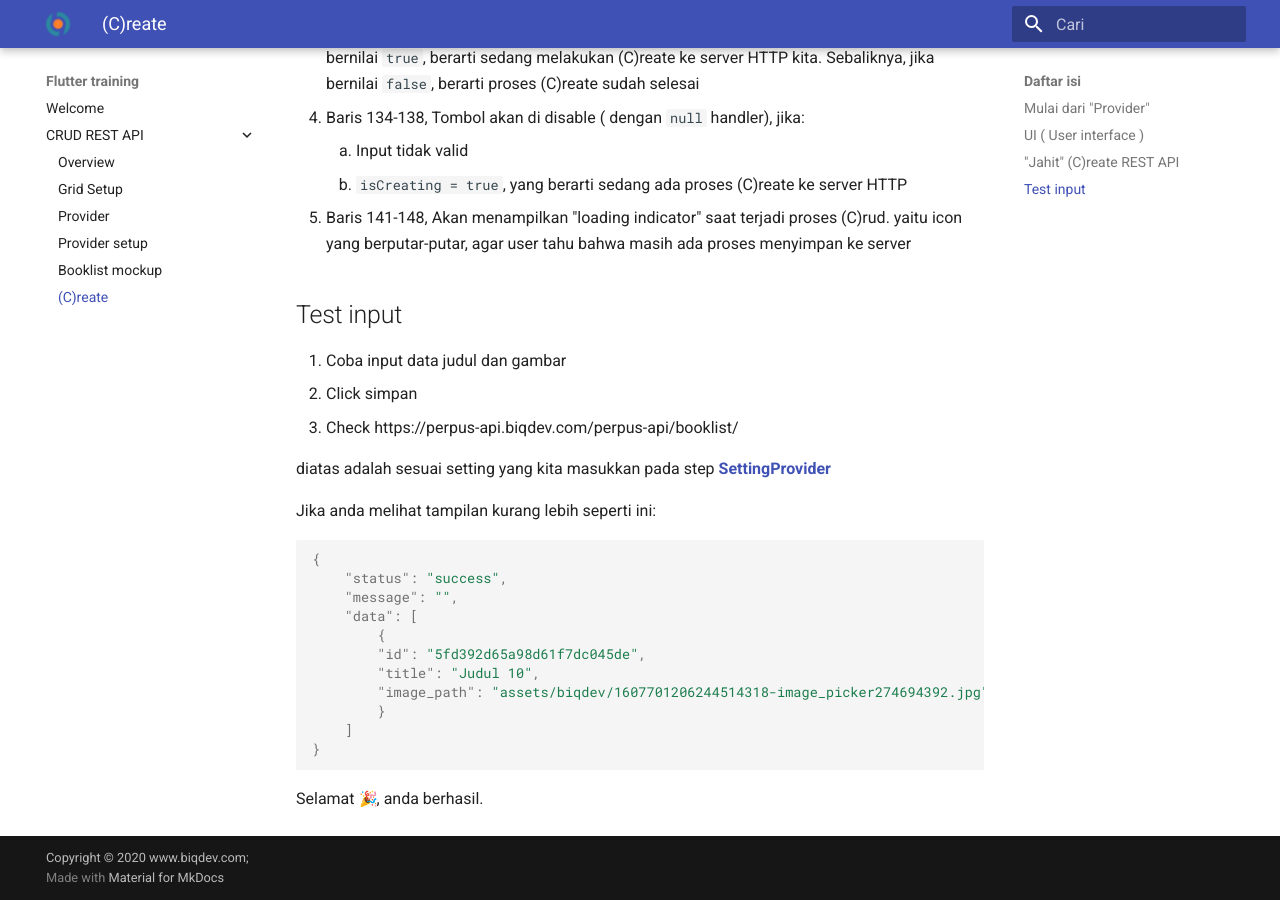
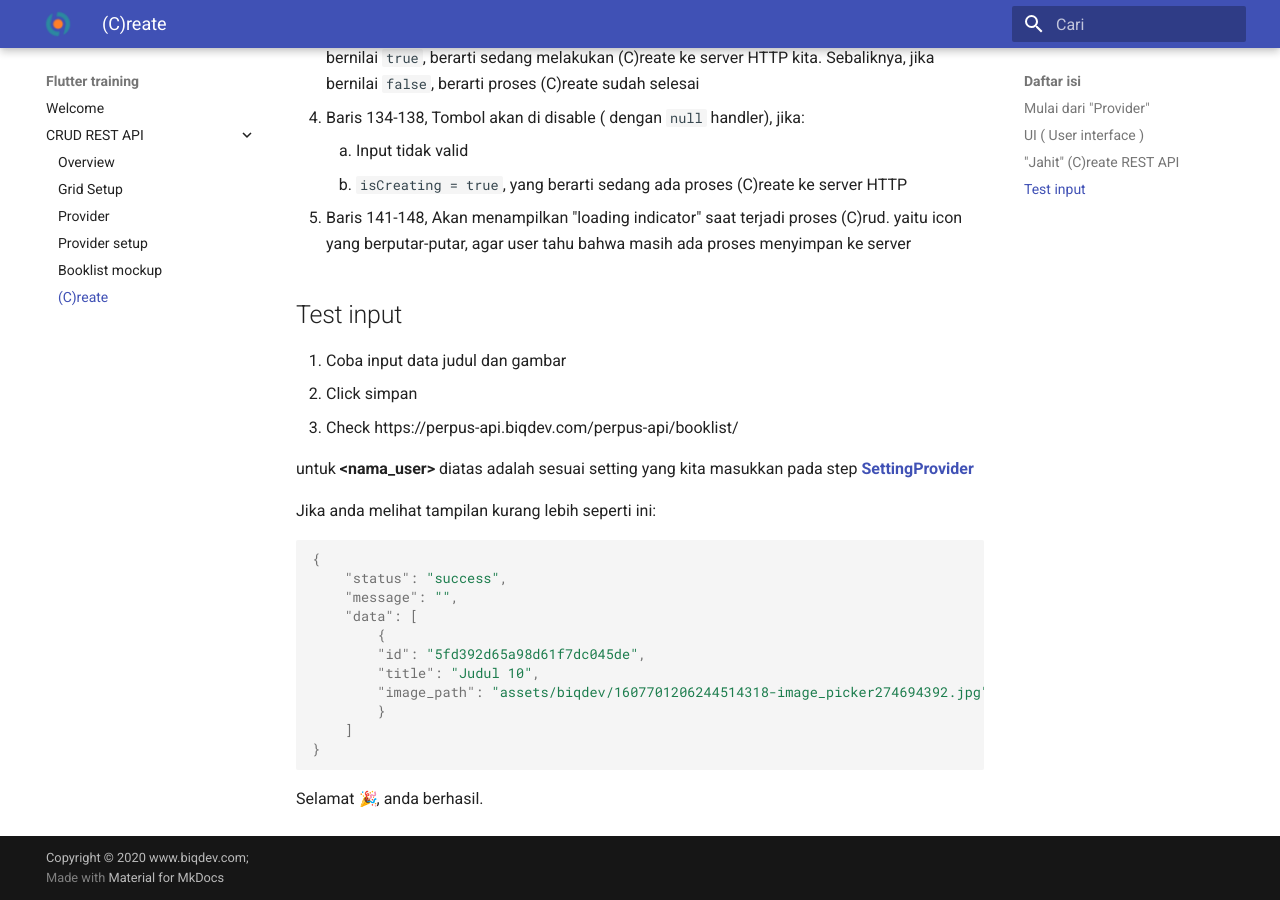
Before and after one commit to BIQDev/flutter-training-docs, an MkDocs documentation site: the page built from docs/crud-rest-api/create.md, in a window 1280 px wide and 900 px high, scrolled down 6055 px. Built offline with MkDocs 1.6.1 and Material for MkDocs 9.7.7, drawn with Linux system fonts in a browser that asks for light colours; emoji names are drawn with the system emoji font.

Commit message:
correcting

```diff
--- a/docs/crud-rest-api/create.md
+++ b/docs/crud-rest-api/create.md
@@ -284,7 +284,7 @@ class _BookInputScreenState extends State<BookInputScreen> {
 1. Click simpan
 1. Check https://perpus-api.biqdev.com/perpus-api/booklist/<nama_user>
 
-**<nama_user>** diatas adalah sesuai setting yang kita masukkan pada step **[SettingProvider](provider-setup.md#settingprovider)**
+untuk **&lt;nama_user&gt;** diatas adalah sesuai setting yang kita masukkan pada step **[SettingProvider](provider-setup.md#settingprovider)**
 
 Jika anda melihat tampilan kurang lebih seperti ini:
 
```
Also changed, not shown: site/crud-rest-api/create/index.html, site/search/search_index.json, 1 other file.
